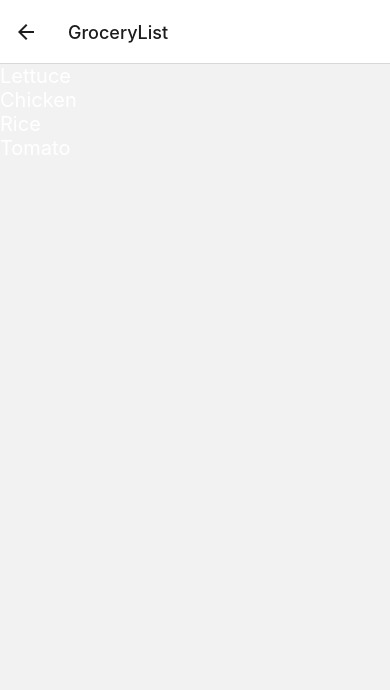
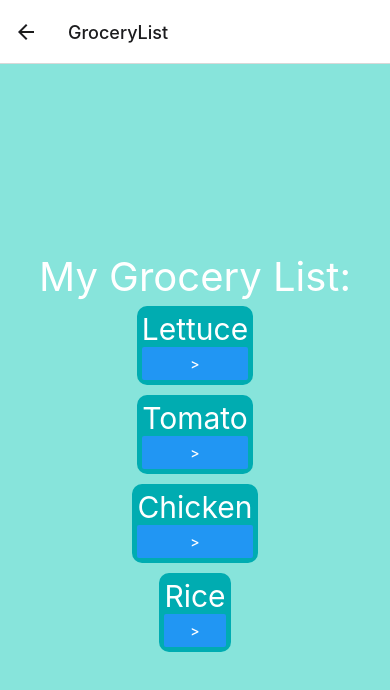
Before and after one commit to aaronchan73/sarap, a React Native app: screen /GroceryList in a window 390 px wide. Shown: the top 690 px of the page. Built offline with nearby package versions, Linux system fonts and the light colour scheme.

Commit message:
Added items

```diff
--- a/components/GroceryList.js
+++ b/components/GroceryList.js
@@ -1,21 +1,29 @@
 import React from "react";
 import { View, Text, StyleSheet } from "react-native";
+import Item from "./Item";
 
 const GroceryList = ({ navigation }) => {
   return (
-    <View>
-      <Text style={styles.item}>Lettuce</Text>
-      <Text style={styles.item}>Chicken</Text>
-      <Text style={styles.item}>Rice</Text>
-      <Text style={styles.item}>Tomato</Text>
+    <View style={styles.container}>
+      <Text style={styles.title}>My Grocery List:</Text>
+      <Item name="Lettuce"/>
+      <Item name="Tomato"/>
+      <Item name="Chicken"/>
+      <Item name="Rice"/>
     </View>
   );
 };
 
 const styles = StyleSheet.create({
-  item: {
+  title: {
     color: "white",
-    fontSize: 20,
+    fontSize: 40,
+  },
+  container: {
+    flex: 1,
+    backgroundColor: "#87E4DB",
+    alignItems: "center",
+    justifyContent: "center",
   },
 });
 
--- a/components/Item.js
+++ b/components/Item.js
@@ -1,12 +1,30 @@
 import React from "react";
-import { View, Text, StyleSheet } from "react-native";
+import { View, Text, StyleSheet, Button } from "react-native";
 
 const Item = ({ name }) => {
   return (
-    <View>
-      <Text>{name}</Text>
+    <View style={styles.container}>
+      <Text style={styles.item}>{name}</Text>
+      <Button
+        style={styles.button}
+        title=">"
+        onPress={() => navigation.navigate("GroceryList")}
+      />
     </View>
   );
 };
 
+const styles = StyleSheet.create({
+  item: {
+    color: "white",
+    fontSize: 30,
+  },
+  container: {
+    backgroundColor: "#00ACB1",
+    borderRadius: 10,
+    margin: 5,
+    padding: 5,
+  },
+});
+
 export default Item;
```
